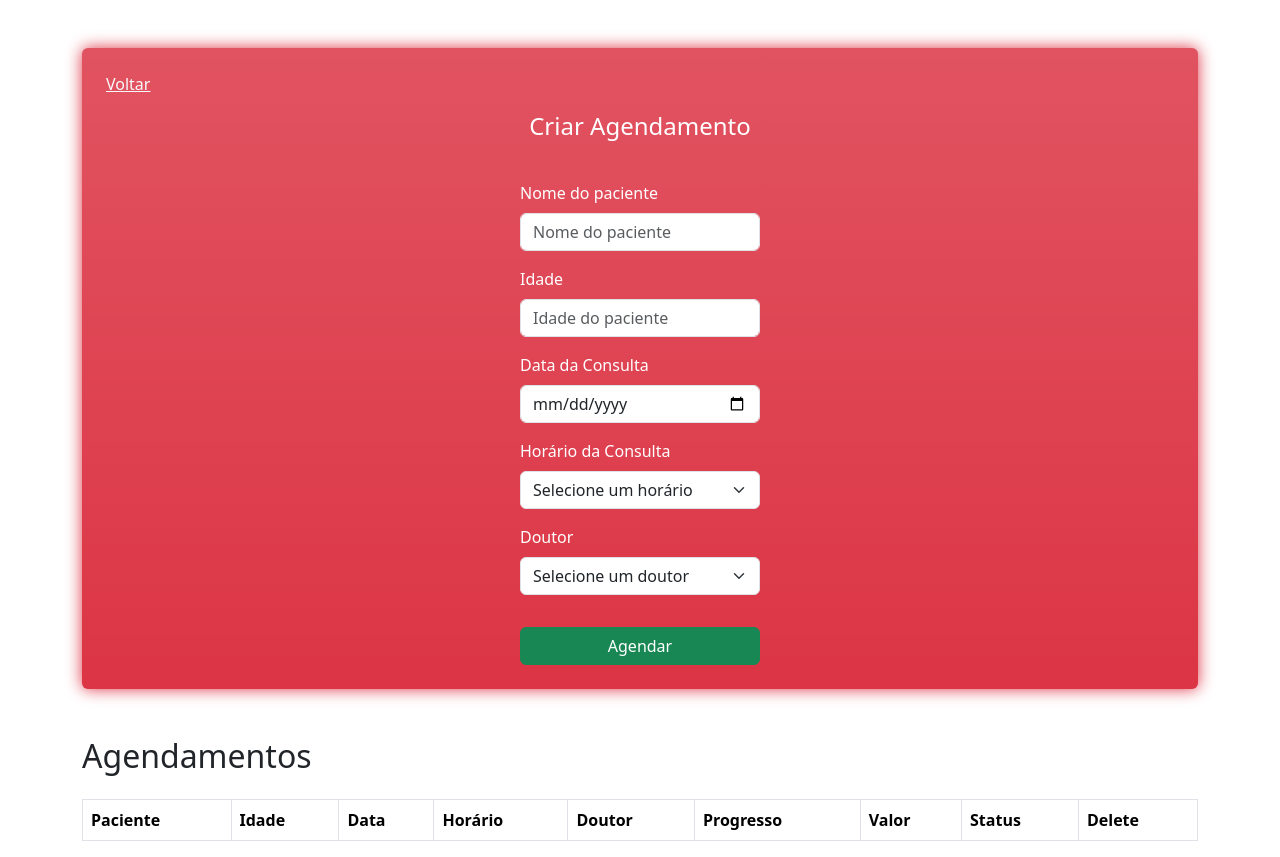
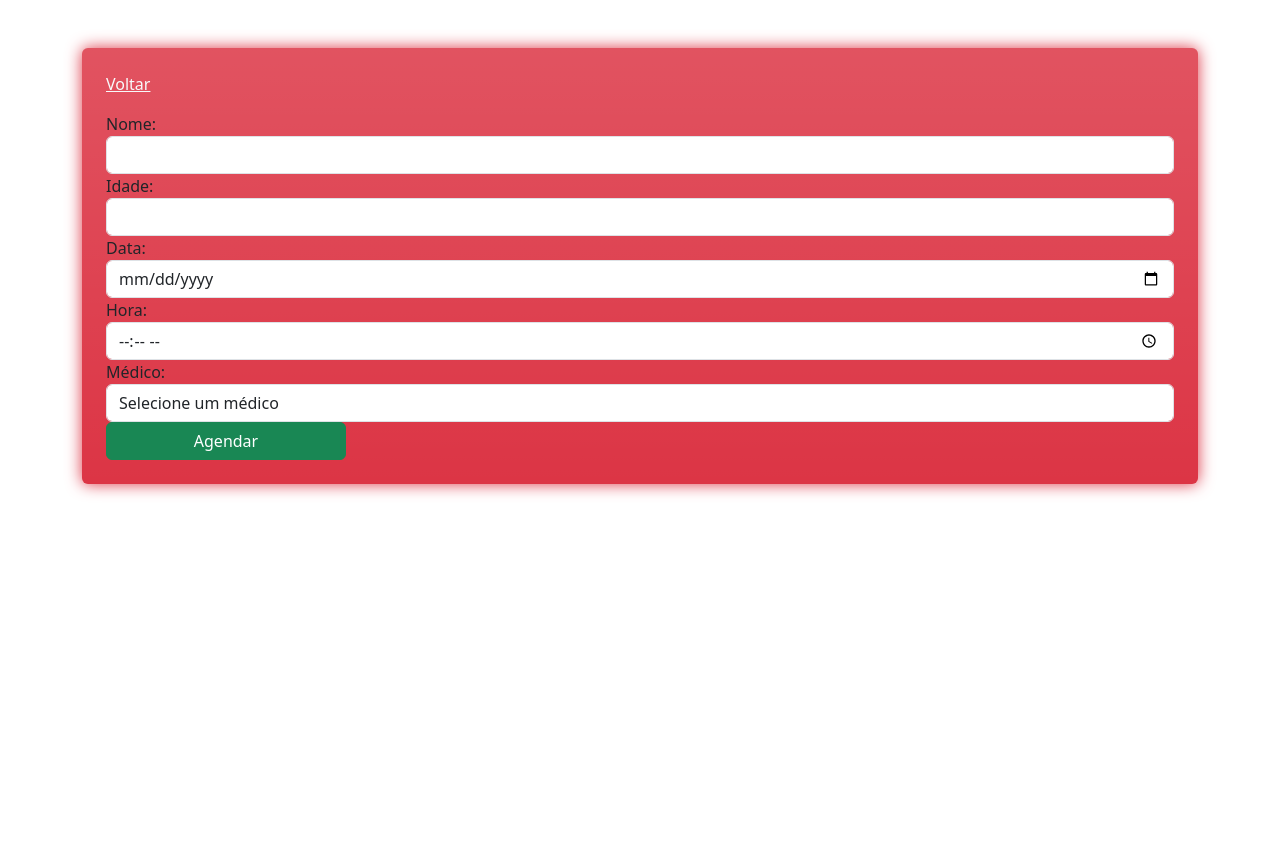
Before and after one commit to SamuelRosarioDev/Physiotherapy-Management, a Django app: page /portal/scheduling/ in a window 1280 px wide. After the commit the page ends 496 px from the top, so only its background shows below. Run offline with Django 5.2, Linux system fonts and the light colour scheme; lists and menus that the app fills with data are empty.

Commit message:
update generic views and forms

```diff
--- /dev/null
+++ b/app_physiotherapy/forms.py
@@ -0,0 +1,33 @@
+from django import forms
+from .models import User, Scheduler
+
+class CustomUserForm(forms.ModelForm):
+    password = forms.CharField(widget=forms.PasswordInput(attrs={'class': 'form-control'}))
+
+    class Meta:
+        model = User
+        fields = ['name', 'email', 'age', 'password']
+        widgets = {
+            'name': forms.TextInput(attrs={'class': 'form-control'}),
+            'email': forms.EmailInput(attrs={'class': 'form-control'}),
+            'age': forms.NumberInput(attrs={'class': 'form-control'}),
+        }
+
+class SchedulerForm(forms.ModelForm):
+    class Meta:
+        model = Scheduler
+        fields = ['name', 'date', 'hourly', 'doctor', 'age']
+        widgets = {
+            'name': forms.TextInput(attrs={'class': 'form-control', 'readonly': 'readonly'}),
+            'date': forms.DateInput(attrs={'type': 'date', 'class': 'form-control'}),
+            'hourly': forms.TimeInput(attrs={'type': 'time', 'class': 'form-control'}),
+            'age': forms.TextInput(attrs={'class': 'form-control', 'readonly': 'readonly'}),
+        }
+
+    def __init__(self, *args, **kwargs):
+        super().__init__(*args, **kwargs)
+        self.fields['doctor'] = forms.ModelChoiceField(
+            queryset=User.objects.filter(type_user='profissional'),
+            empty_label="Selecione um médico",
+            widget=forms.Select(attrs={'class': 'form-control'})
+        )
--- a/app_physiotherapy/templates/users/create_schedule.html
+++ b/app_physiotherapy/templates/users/create_schedule.html
@@ -19,91 +19,37 @@
                     <i class="bi bi-arrow-left"></i> Voltar
                 </a>
 
-                <form style="color: #fff;" action="{% url 'create_schedule' %}" method="POST" class="d-flex flex-column align-items-center gap-3">
-                    <h4 class="mb-4">Criar Agendamento</h4>
+                <form  method="post">
                     {% csrf_token %}
 
-                    <div class=" w-100" style="max-width: 15rem;">
-                        <label for="paciente_name" class="form-label">Nome do paciente</label>
-                        <input type="text" id="paciente_name" name="paciente_name" class="form-control" placeholder="Nome do paciente" value="{{ users.name }}" readonly required>
+                    <div class="form-group">
+                        <label for="id_name">Nome:</label>
+                        {{ form.name }}  <!-- Campo de entrada do nome -->
                     </div>
 
-                    <div class=" w-100" style="max-width: 15rem;">
-                        <label for="age" class="form-label">Idade</label>
-                        <input type="number" name="age" class="form-control" placeholder="Idade do paciente" value="{{ users.age }}" readonly required>
+                    <div class="form-group">
+                        <label for="id_age">Idade:</label>
+                        {{ form.age }}  <!-- Campo de entrada da idade -->
                     </div>
 
-                    <div class=" w-100" style="max-width: 15rem;">
-                        <label for="appointment_date" class="form-label">Data da Consulta</label>
-                        <input type="date" id="appointment_date" name="data" class="form-control" required>
+                    <div class="form-group">
+                        <label for="id_date">Data:</label>
+                        {{ form.date }}  <!-- Campo de entrada da data -->
                     </div>
 
-                    <div class=" w-100" style="max-width: 15rem;">
-                        <label for="appointment_time" class="form-label">Horário da Consulta</label>
-                        <select id="appointment_time" name="horario" class="form-select" required>
-                            <option value="" disabled selected hidden>Selecione um horário</option>
-                                <option value="07:30">07:30</option>
-                                <option value="14:00">14:00</option>
-                                <option value="17:00">17:00</option>
-                        </select>
+                    <div class="form-group">
+                        <label for="id_hourly">Hora:</label>
+                        {{ form.hourly }}  <!-- Campo de entrada da hora -->
                     </div>
 
-                    <div class="mb-3 w-100" style="max-width: 15rem;">
-                        <label for="doctor" class="form-label">Doutor</label>
-                        <select id="doctor" name="doutor" class="form-select" required>
-                            <option value="" disabled selected hidden>Selecione um doutor</option>
-                            {% for profissional in profissionais %}
-                                <option value="{{ profissional.name }}">{{ profissional.name }}</option>
-                            {% endfor %}
-                        </select>
+                    <div class="form-group">
+                        <label for="id_doctor">Médico:</label>
+                        {{ form.doctor }}  <!-- Campo de seleção de médicos -->
                     </div>
 
                     <button type="submit" class="btn btn-success w-100" style="max-width: 15rem;">Agendar</button>
                 </form>
-            </div>
-        </div>
 
-        <div class="container mt-5">
-            <h2 class="mb-4">Agendamentos</h2>
-            <div class="table-responsive">
-                <table class="table table-striped table-bordered">
-                    <thead class="thead-dark">
-                        <tr>
-                            <th>Paciente</th>
-                            <th>Idade</th>
-                            <th>Data</th>
-                            <th>Horário</th>
-                            <th>Doutor</th>
-                            <th>Progresso</th>
-                            <th>Valor</th>
-                            <th>Status</th>
-                            <th>Delete</th>
-                        </tr>
-                    </thead>
-                    <tbody>
-                        <!-- Está percorrendo os schedulers -->
-                        {% for scheduler in schedulers %}
-                        <tr>
-                            <td>{{ scheduler.name }}</td>
-                            <td>{{ scheduler.age }}</td>
-                            <td>{{ scheduler.date }}</td>
-                            <td>{{ scheduler.hourly }}</td>
-                            <td>{{ scheduler.doctor }}</td>
-                            <td>{{ scheduler.progress }}</td> <!-- Progresso -->
-                            <td>R${{ scheduler.value }}</td> <!-- Valor -->
-                            <td class="{% if scheduler.status == 'pago' %}text-success{% else %}text-danger{% endif %}">
-                                {{ scheduler.status }}
-                            </td>
-                            <td>
-                                <form action="{% url 'delete_schedule' scheduler.id %}" method="POST" class="d-inline">
-                                    {% csrf_token %}
-                                    <button type="submit" class="btn btn-danger btn-sm">Excluir</button>
-                                </form>
-                            </td>
-                        </tr>
-                        {% endfor %}
-                    </tbody>
-                </table>
             </div>
         </div>
     </div>
--- a/app_physiotherapy/views.py
+++ b/app_physiotherapy/views.py
@@ -2,8 +2,9 @@ from django.shortcuts import get_object_or_404, render
 from django.urls import reverse_lazy
 from django.views.generic import TemplateView, CreateView, ListView, UpdateView, DeleteView
 from .models import User, Scheduler
+from .forms import SchedulerForm, CustomUserForm
 
-# Rotas públicas
+
 class HomeView(TemplateView):
     template_name = 'users/home.html'
 
@@ -29,26 +30,40 @@ class LoginView(TemplateView):
 
 class UserCreateView(CreateView):
     model = User
+    form_class = CustomUserForm
     fields = ['name', 'email', 'age', 'password', 'type_user']
     template_name = 'users/register.html'
     success_url = reverse_lazy('login')
 
     def form_valid(self, form):
-        # Adicionar lógica extra se necessário, como hash de senha
         return super().form_valid(form)
 
 class SchedulerCreateView(CreateView):
     model = Scheduler
-    fields = ['name', 'date', 'hourly', 'doctor', 'age', 'progress', 'value']
+    form_class = SchedulerForm
     template_name = 'users/create_schedule.html'
-    success_url = reverse_lazy('create_schedule')
+    success_url = reverse_lazy('payment_page')
+
+class SchedulerCreateView(CreateView):
+    model = Scheduler
+    form_class = SchedulerForm
+    template_name = 'users/create_schedule.html'
+    success_url = reverse_lazy('payment_page')
 
     def form_valid(self, form):
-        # Definindo campos padrão como status e o progresso inicial
         form.instance.status = "pagar"
         form.instance.progress = "Consulta"
-        form.instance.value = 100  # valor padrão
+        form.instance.value = 100.00
         return super().form_valid(form)
+
+    def get_initial(self):
+        initial = super().get_initial()
+        name_logado = self.request.session.get('user_name')
+        user = User.objects.filter(name=name_logado).first()
+        if user:
+            initial['name'] = user.name
+            initial['age'] = user.age
+        return initial
 
     def get_context_data(self, **kwargs):
         context = super().get_context_data(**kwargs)
@@ -65,6 +80,8 @@ class SchedulerCreateView(CreateView):
 class SessionListView(ListView):
     model = Scheduler
     template_name = 'users/list_sessions.html'
+    success_url = reverse_lazy('list_sessions')
+
     context_object_name = 'sessions'
 
     def get_queryset(self):
@@ -82,9 +99,20 @@ class SchedulerDeleteView(DeleteView):
     def get_queryset(self):
         name_logado = self.request.session.get('user_name')
         user = User.objects.filter(name=name_logado).first()
+
         if user and (user.type_user == "profissional" or user.type_user == "paciente"):
             return Scheduler.objects.filter(id=self.kwargs['pk'])
+
         return Scheduler.objects.none()
+
+    def get_success_url(self):
+        name_logado = self.request.session.get('user_name')
+        user = User.objects.filter(name=name_logado).first()
+
+        if user and user.type_user == "profissional":
+            return reverse_lazy('list_sessions')
+        else:
+            return reverse_lazy('payment_page')
 
 class MarkAsPaidView(UpdateView):
     model = Scheduler
@@ -105,25 +133,27 @@ class PaymentPageView(ListView):
         name_logado = self.request.session.get('user_name')
         return Scheduler.objects.filter(name=name_logado)
 
+
 class ProgressSessionView(UpdateView):
     model = Scheduler
     fields = ['date', 'hourly']
-    template_name = 'users/progress_session.html'
+    template_name = 'path/to/your/template.html'
     success_url = reverse_lazy('list_sessions')
 
     def form_valid(self, form):
-        session = form.instance
-        progress_map = {
-            'Consulta': ('Sessão de fisioterapia', 150),
-            'Sessão de fisioterapia': ('Revisão', 120)
-        }
+        # Obtenha a sessão atual
+        session = form.save(commit=False)
 
-        if session.progress in progress_map:
-            session.progress, session.value = progress_map[session.progress]
-            session.status = "pagar"
-        elif session.progress == 'Revisão' and session.status == 'pago':
-            session.delete()
+        if session.progress == 'Consulta':
+            session.progress = 'Sessão de fisioterapia'
+            session.value = 150
+        elif session.progress == 'Sessão de fisioterapia':
+            session.progress = 'Revisão'
+            session.value = 120
         else:
-            session.status = "pagar"
+            pass
+
+        session.status = 'pagar'
+        session.save()
 
         return super().form_valid(form)
--- a/setup/urls.py
+++ b/setup/urls.py
@@ -16,5 +16,5 @@ urlpatterns = [
     path('delete_schedule/<int:pk>/', views.SchedulerDeleteView.as_view(), name='delete_schedule'),
     path('mark_as_paid/<int:pk>/', views.MarkAsPaidView.as_view(), name='mark_as_paid'),
     path('payment_page/', views.PaymentPageView.as_view(), name='payment_page'),
-    path('progress_session/<int:pk>/', views.ProgressSessionView.as_view(), name='progress_session'),
+    path('list_sessions/<int:pk>/', views.ProgressSessionView.as_view(), name='progress_session'),
 ]
```
Also changed, not shown: app_physiotherapy/models.py (+10 -6 lines), app_physiotherapy/templates/users/list_sessions.html (+16 -19 lines), app_physiotherapy/templates/users/payment_page.html (+12 -0 lines), app_physiotherapy/templates/users/register.html (+11 -8 lines), app_physiotherapy/templates/users/request_scheduling.html (deleted, +0 -45 lines), app_physiotherapy/migrations/0014_alter_scheduler_status_alter_scheduler_value.py (added), app_physiotherapy/migrations/0015_alter_user_name_alter_user_password_and_more.py (added).
